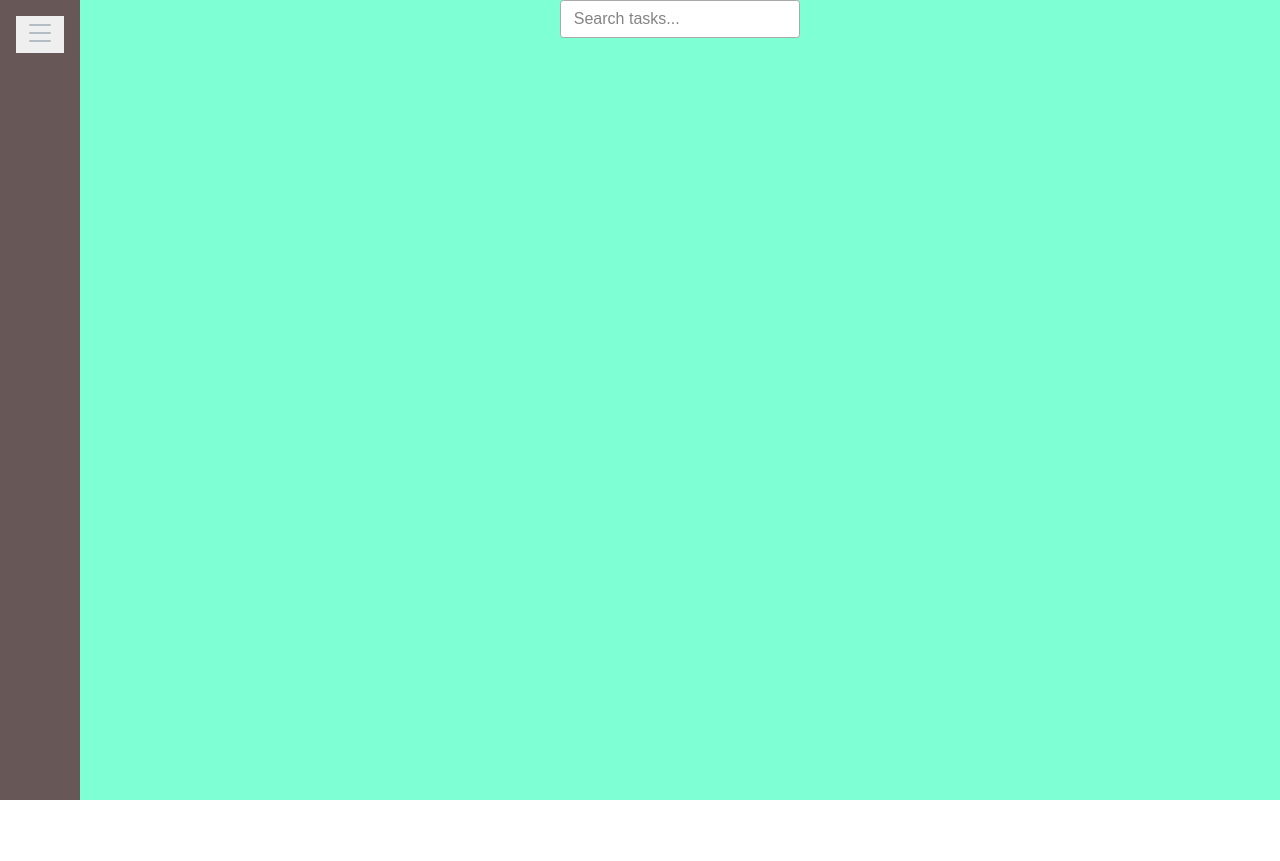
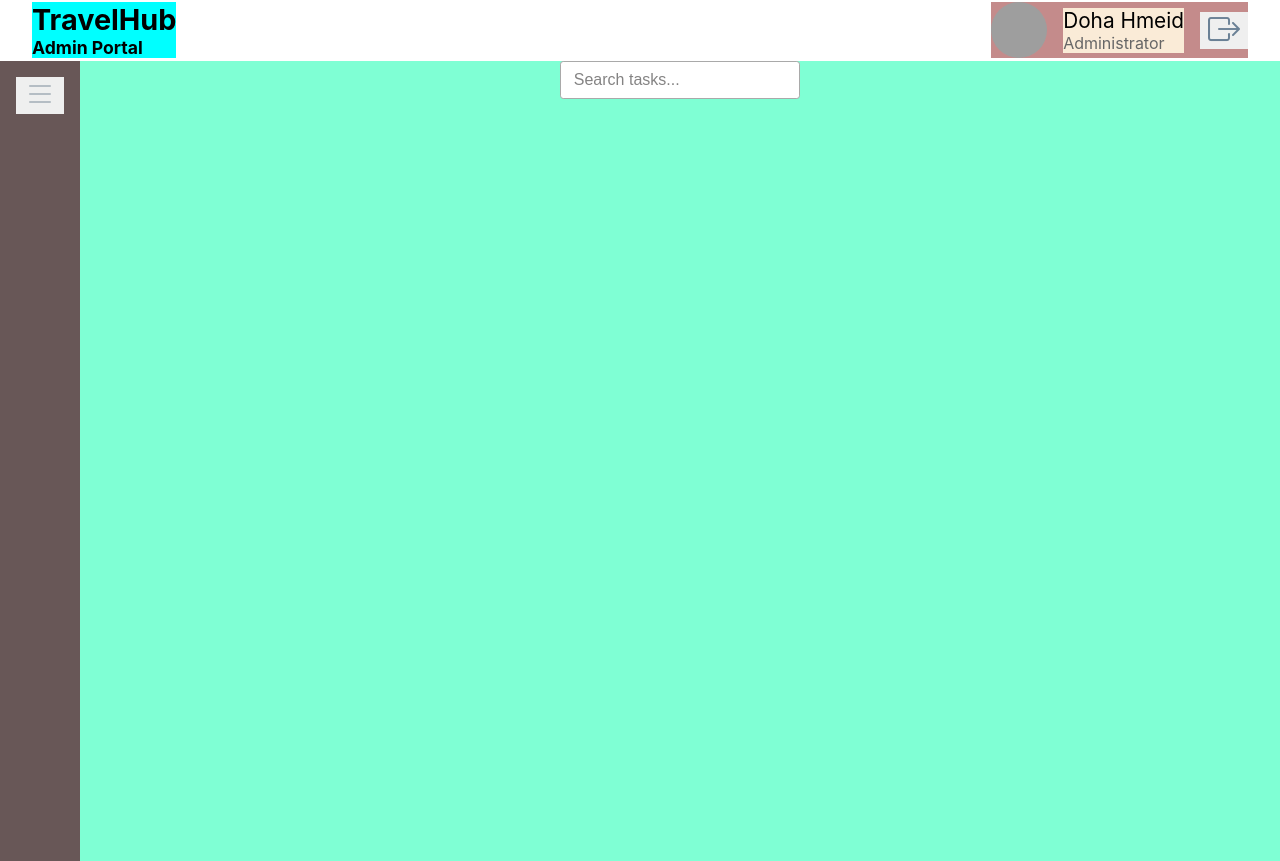
Before and after one commit to dohmeid/travel-accommodation-booking-platform, a React (Create React App) app: page / in a window 1280 px wide. Before the commit the page ends 800 px from the top, so only its background shows below. Built offline with nearby package versions, Linux system fonts and the light colour scheme; grey boxes are pictures that could not be loaded.

Commit message:
adding header to the admin page

```diff
--- a/src/components/AdminPage/AdminPage.module.css
+++ b/src/components/AdminPage/AdminPage.module.css
@@ -1,12 +1,22 @@
 .container {
     width: 100%;
     height: 100vh;
-    display: flex;
-    justify-content: space-between;
+
     background-color: black;
 }
 
-.body{
+
+.flexContainer {
+    height: 100%;
+    width: 100%;
+    display: flex;
+    justify-content: space-between;
+
+    background-color: rgb(233, 211, 229);
+
+}
+
+.body {
     width: 100%;
     background-color: aquamarine;
 }
--- a/src/components/AdminPage/AdminPage.tsx
+++ b/src/components/AdminPage/AdminPage.tsx
@@ -1,15 +1,20 @@
 import React, { useState, FC } from "react";
 import classes from "./AdminPage.module.css";
+import Header from "./Header/Header";
 import Navigator from "./Navigator/Navigator";
 import SearchBar from "./SearchBar/SearchBar";
 
 const AdminPage: FC = () => {
   return (
     <div className={classes.container}>
-      <Navigator />
+      <Header />
 
-      <div className={classes.body}>
-        <SearchBar />
+      <div className={classes.flexContainer}>
+        <Navigator />
+
+        <div className={classes.body}>
+          <SearchBar />
+        </div>
       </div>
     </div>
   );
--- /dev/null
+++ b/src/components/AdminPage/Header/Header.module.css
@@ -0,0 +1,64 @@
+.header {
+    height: 3.8rem;
+    width: 100%;
+    padding: 0 2rem;
+    display: flex;
+    justify-content: space-between;
+    align-items: center;
+    box-shadow: 0 1px 2px rgba(0, 0, 0, 0.1);
+    background: #fff;
+
+
+    .logo {
+        text-align: left;
+        background-color: aqua;
+
+        h1 {
+            font-size: 1.8rem;
+        }
+
+        h2 {
+            font-size: 1.1rem;
+        }
+    }
+
+    .profileHeader {
+        display: flex;
+        align-items: center;
+        justify-content: center;
+        background-color: #c48b8b;
+
+        .image {
+            width: 3.5rem;
+            height: 3.5rem;
+            border-radius: 50%;
+            margin-right: 1rem;
+        }
+
+        .details {
+            display: flex;
+            flex-direction: column;
+            text-align: left;
+            background-color: antiquewhite;
+
+            .name {
+                font-size: 1.3rem;
+                margin: 0;
+            }
+
+            .role {
+                font-size: 1rem;
+                color: #666;
+            }
+        }
+
+        button {
+            width: 3rem;
+            font-size: 2rem;
+            border: none;
+            color: #6a8095;
+            cursor: pointer;
+            margin-left: 1rem;
+        }
+    }
+}
--- /dev/null
+++ b/src/components/AdminPage/Header/Header.tsx
@@ -0,0 +1,31 @@
+import React, { useState, FC } from "react";
+import classes from "./Header.module.css";
+
+const Header: FC = () => {
+  return (
+    <header className={classes.header}>
+      <div className={classes.logo}>
+        <h1>TravelHub</h1>
+        <h2>Admin Portal</h2>
+      </div>
+
+      <div className={classes.profileHeader}>
+        <img
+          className={classes.image}
+          src="https://i.imgur.com/x3omKbe.png"
+          alt="Admin profile picture"
+        />
+        <div className={classes.details}>
+          <p className={classes.name}>Doha Hmeid</p>
+          <p className={classes.role}>Administrator</p>
+        </div>
+
+        <button>
+          <i className="bi bi-box-arrow-right"></i>
+        </button>
+      </div>
+    </header>
+  );
+};
+
+export default Header;
--- a/src/components/AdminPage/Navigator/Navigator.module.css
+++ b/src/components/AdminPage/Navigator/Navigator.module.css
@@ -1,6 +1,6 @@
 .navigator {
     width: fit-content;
-    height: 100vh;
+
     background-color: #c69393;
     display: flex;
 }
@@ -18,9 +18,20 @@
         color: #B2BAC2;
         cursor: pointer;
 
-        &:hover{
+        i {
+            display: inline-block;
+            transition: transform 0.3s ease-in-out;
+        }
 
+        .xIcon {
+            transform: rotate(180deg);
         }
+
+        .listIcon {
+            transform: rotate(0deg);
+        }
+
+        &:hover {}
     }
 }
 
--- a/src/components/AdminPage/Navigator/Navigator.tsx
+++ b/src/components/AdminPage/Navigator/Navigator.tsx
@@ -12,11 +12,19 @@ const Navigator: FC = () => {
     <div className={classes.navigator}>
       <div className={classes.navTrigger}>
         <button type="button" onClick={toggleOpen}>
-          <i className="bi bi-list"></i>
+          <i
+            className={`${isNavCollapsed ? classes.xIcon : classes.listIcon} ${
+              isNavCollapsed ? "bi bi-x" : "bi bi-list"
+            }`}
+          ></i>
         </button>
       </div>
 
-      <nav className={isNavCollapsed ? classes.nav :`${classes.nav} ${classes.navClosed}` }>
+      <nav
+        className={
+          isNavCollapsed ? classes.nav : `${classes.nav} ${classes.navClosed}`
+        }
+      >
         <ul className={classes.navList}>
           <li className={classes.navItem}>
             <a href="#">Cities</a>
```
